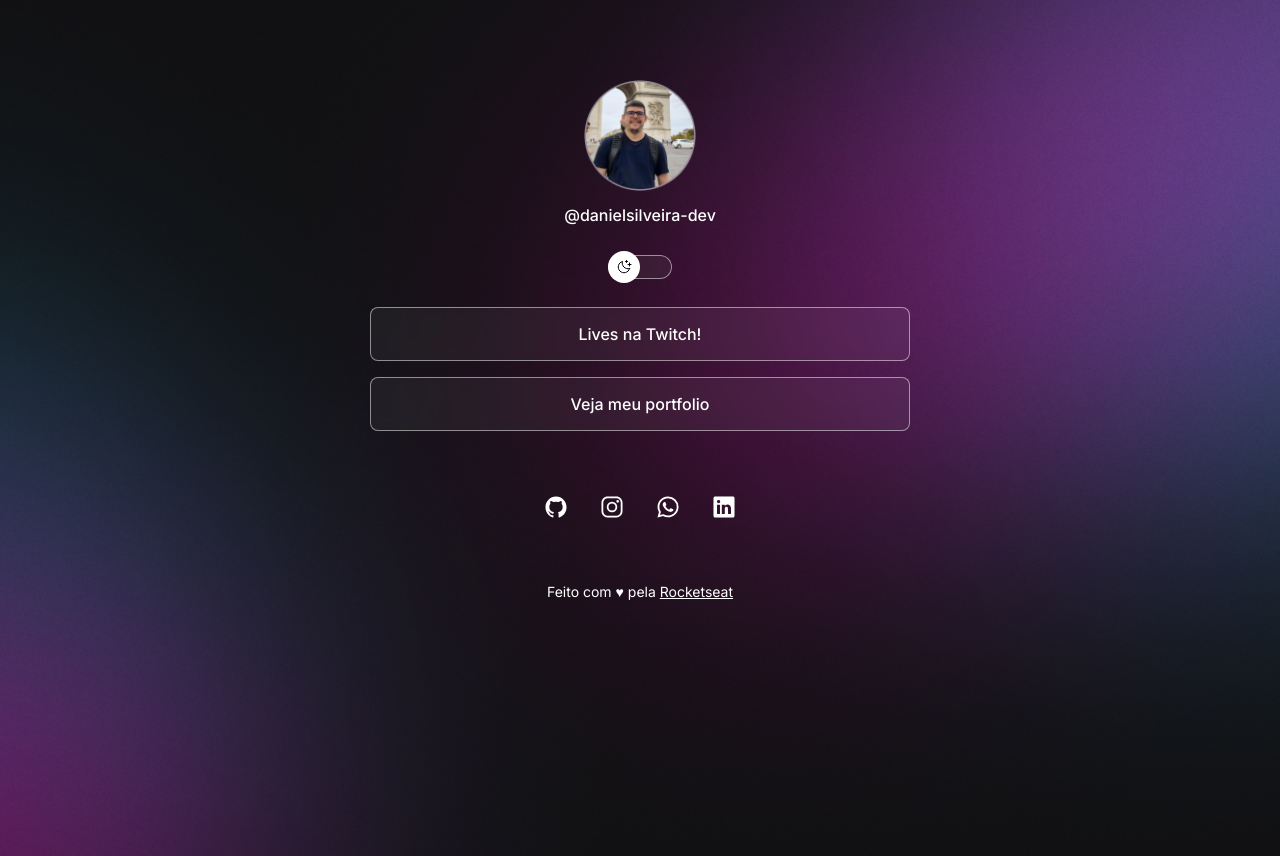
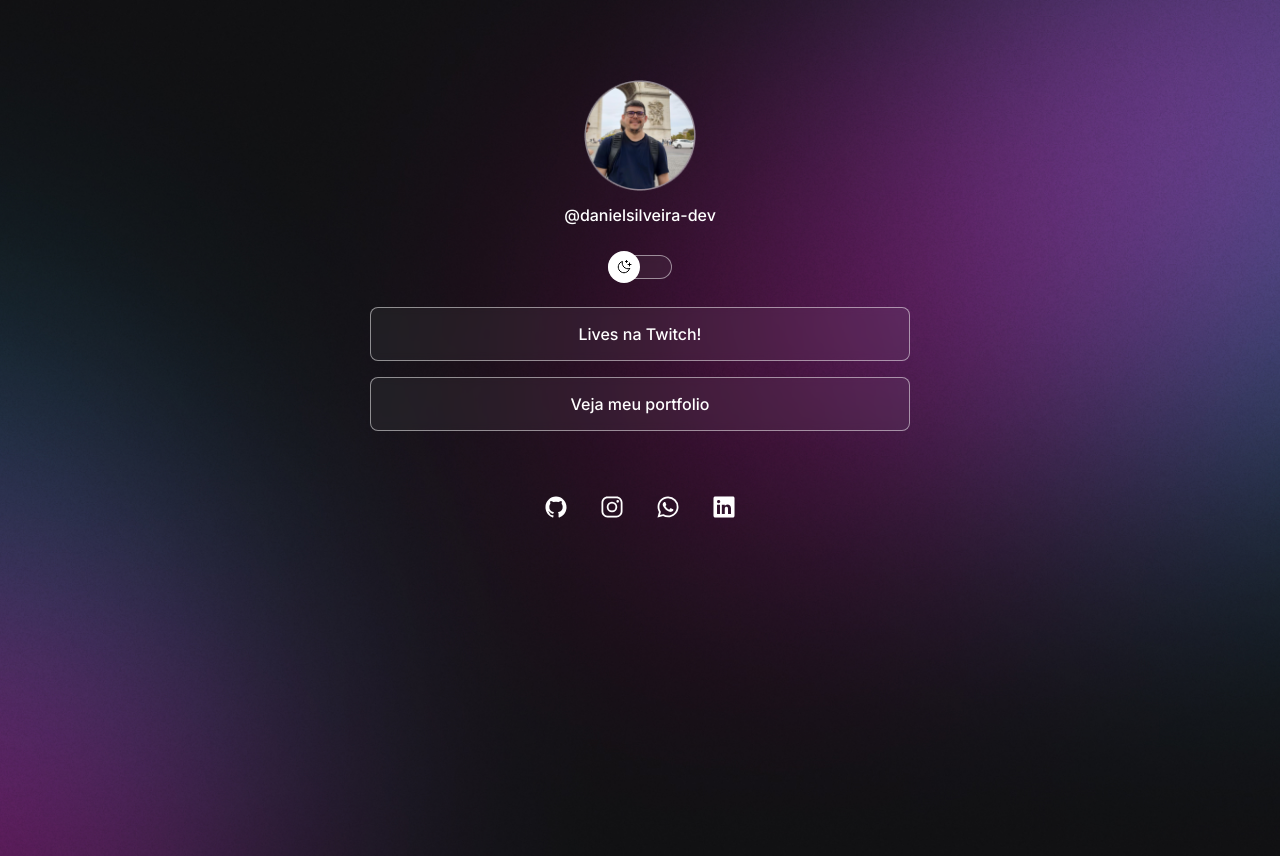
Before and after one commit to eudanielsilveira/eudanielsilveira.github.io, a plain HTML site: page index.html in a window 1280 px wide. Drawn offline with nearby package versions, Linux system fonts and the light colour scheme.

Commit message:
Editing Website

```diff
--- a/index.html
+++ b/index.html
@@ -66,8 +66,8 @@
         </a>
       </div>
       <footer>
-        Feito com ♥ pela
-        <a href="https://rocketseat.com.br" target="_blank">Rocketseat</a>
+        <!-- Feito com ♥ pela
+        <a href="https://rocketseat.com.br" target="_blank">Rocketseat</a> -->
       </footer>
     </div>
 
```
